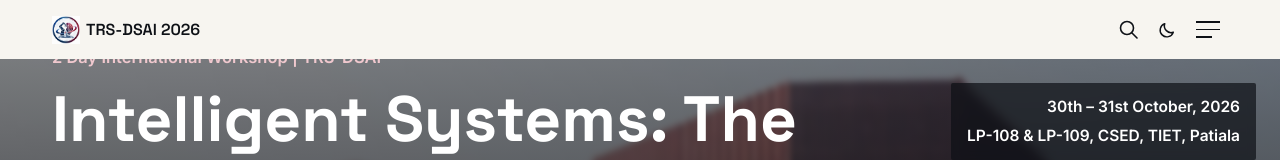
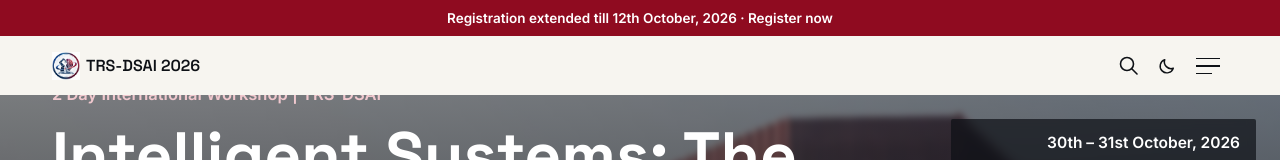
Before and after one commit to trs-tiet/TRS-DSAI-TIET, a Next.js app: page / in a window 1280 px wide. Shown: the top 160 px of the page. Built offline with nearby package versions, Linux system fonts and the light colour scheme.

Commit message:
Update layout.tsx

```diff
--- a/app/layout.tsx
+++ b/app/layout.tsx
@@ -66,6 +66,14 @@ export default function RootLayout({
         />
       </head>
       <body className="font-body">
+        {site.registrationNotice && (
+          <a
+            href={site.registerUrl}
+            className="block bg-crimson text-white text-center text-[13.5px] font-semibold px-4 py-2 hover:bg-crimson-deep transition-colors"
+          >
+            {site.registrationNotice} · Register now
+          </a>
+        )}
         <Navbar />
         <main>{children}</main>
         <Footer />
```
